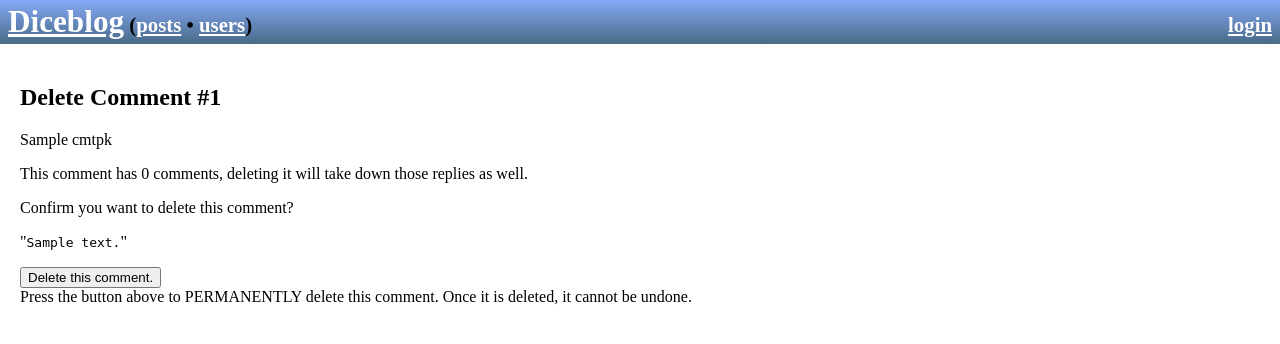
After one commit to resampled/dice, a Django app: template diceblog/blog/templates/blog/blogcomment_confirm_delete.html in a window 1280 px wide. The commit adds this page. Shown: the top 344 px of the page. Run offline with Django 5.2, Linux system fonts and the light colour scheme; tables that the repository leaves empty hold one stand-in row (values such as "Sample post"); the template is opened without the code that fills it: values that come from a table or form of the project are taken from there, most other values are stand-ins (such as "Sample title", 1, 10 or a date in 2020).

Commit message:
+blogcomment_confirm_delete template, tweaks to similar templates

```diff
--- /dev/null
+++ b/diceblog/blog/templates/blog/blogcomment_confirm_delete.html
@@ -0,0 +1,18 @@
+{% extends "base_generic.html" %}
+
+{% block content %}
+<div class="pg-blogcomment-delete">
+    <h2>Delete Comment #{{ blogcomment.id }}</h2>
+{{ cmtpk }}
+    {% if blogcomment.blogcomment_set %}
+    <p>This comment has {{ blogcomment.blogcomment_set.count }} comment{{ blogcomment.blogcomment_set.count|pluralize }}, deleting it will take down those replies as well.</p>
+    {% endif %}
+    <p>Confirm you want to delete this comment?</p>
+    <p class="full-cmt">"<code>{{ blogcomment.content }}</code>"</p>
+    <form action="" method="post">
+        {% csrf_token %}
+        <input type="submit" value="Delete this comment." />
+    </form>
+    <span class="confirmwarning">Press the button above to PERMANENTLY delete this comment. Once it is deleted, it cannot be undone.<span>
+</div>
+{% endblock %}
--- a/diceblog/blog/templates/blog/blogpost_confirm_delete.html
+++ b/diceblog/blog/templates/blog/blogpost_confirm_delete.html
@@ -3,7 +3,7 @@
 {% block content %}
     <h1>Delete Post: {{ blogpost }}</h1>
 
-    {% if blogpost.blogcomment_set.all %}
+    {% if blogpost.blogcomment_set %}
     <p>This post has comments, MAYBE this will work, look up some stuff if not -remove this later-</p>
     {% else %}
     <p>Confirm you want to delete this post?</p>
--- a/diceblog/blog/templates/blog/blogpost_form.html
+++ b/diceblog/blog/templates/blog/blogpost_form.html
@@ -1,6 +1,7 @@
 {% extends "base_generic.html" %}
 
 {% block content %}
+<div class="pg-blogpost-form">
     <div class="postform-back">
         <a href="javascript:history.back()">Go Back!</a>
         <span>(Or just press the "back" button on your browser.)</span>
@@ -10,7 +11,7 @@
        {% csrf_token %}
             {% if formtype == 'delete' %}
             <div class="postdelete">
-                <span class="postdelete-desc">Press "Submit" to PERMANENTLY delete this post. Once it is deleted, it cannot be undone.</span>
+                <span class="postdelete-desc confirmwarning">Press "Submit" to PERMANENTLY delete this post. Once it is deleted, it cannot be undone.</span>
             </div>
             {% else %}{# update (or create...) #}
                 {# todo pair with the char limits in models.py #}
@@ -27,4 +28,5 @@
             {% endif %}
         <input type="submit" value="Submit" />
     </form>
+</div>
 {% endblock %}
```
